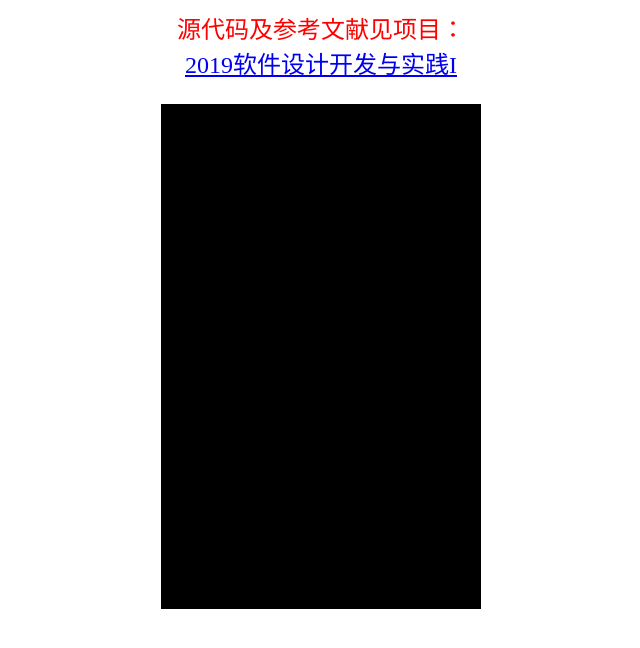
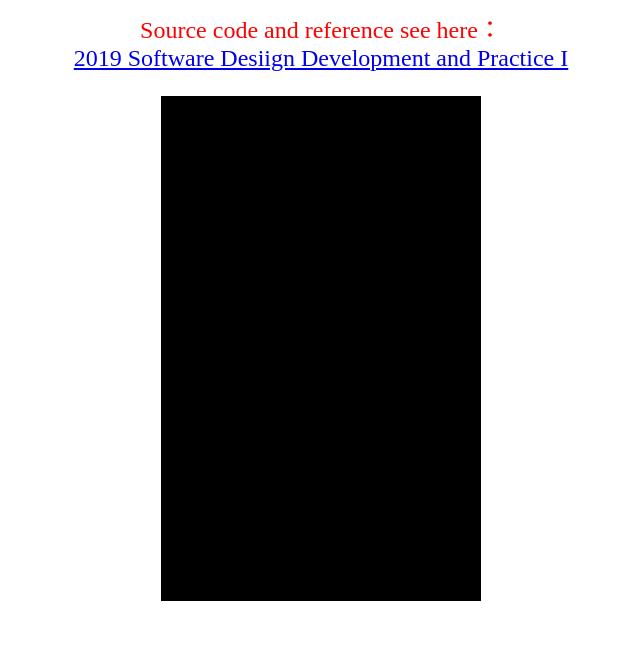
Before and after one commit to BilibiliWan/BilibiliWan.github.io, a plain HTML site: page index.html in a window 1280 px wide. Shown: the whole page, without its empty margins (319-959 px from the left). Drawn offline with Linux system fonts and the light colour scheme; no server answers.

Commit message:
Update index.html

```diff
--- a/index.html
+++ b/index.html
@@ -33,8 +33,8 @@
 		<!-- <div id="game" style="margin:0px"></div> -->
 
 		<p style="text-align:center; margin-top:10px; font-size:24px; color: red;">
-			源代码及参考文献见项目：<br/>
-			<a href="https://github.com/BilibiliWan/BilibiliWan.github.io" >2019软件设计开发与实践I</a>
+			Source code and reference see here：<br/>
+			<a href="https://github.com/BilibiliWan/BilibiliWan.github.io" >2019 Software Desiign Development and Practice I</a>
 		</p>
 
 		<script src="js/game.js"></script>
```
